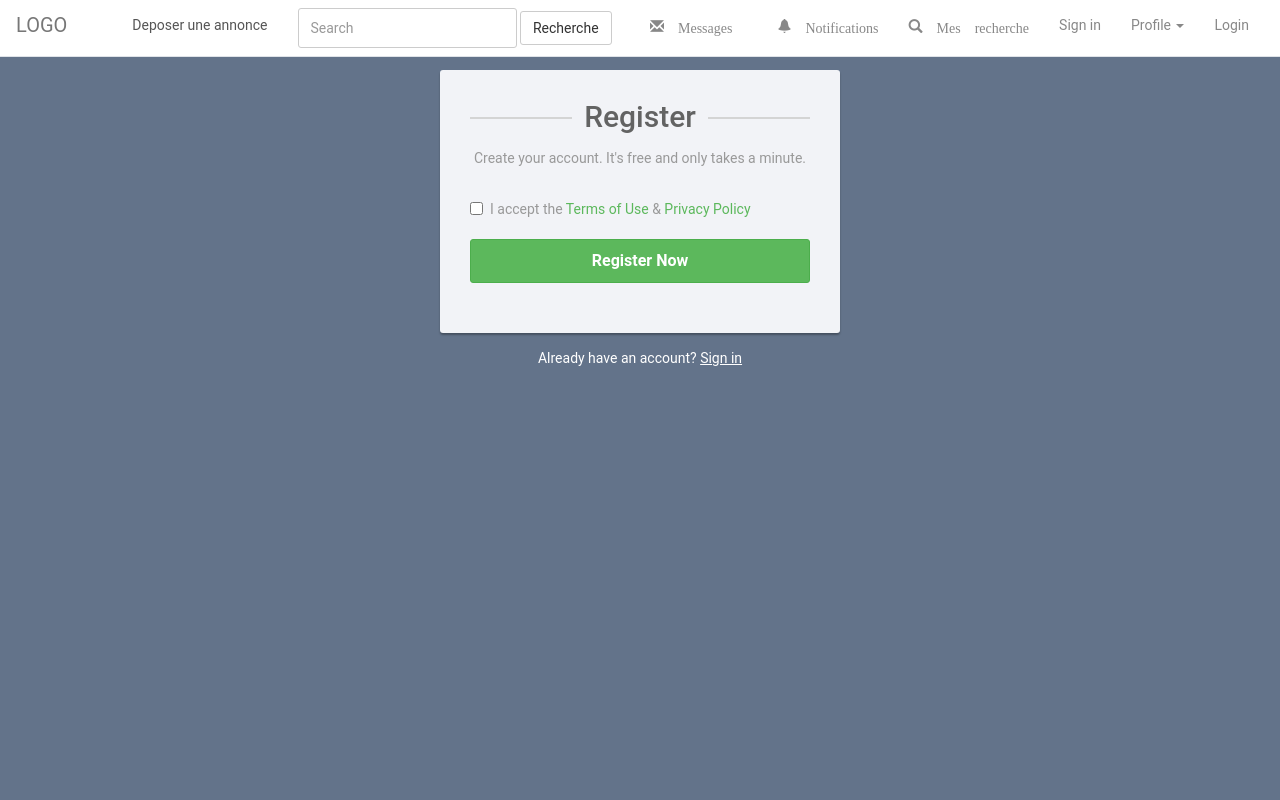
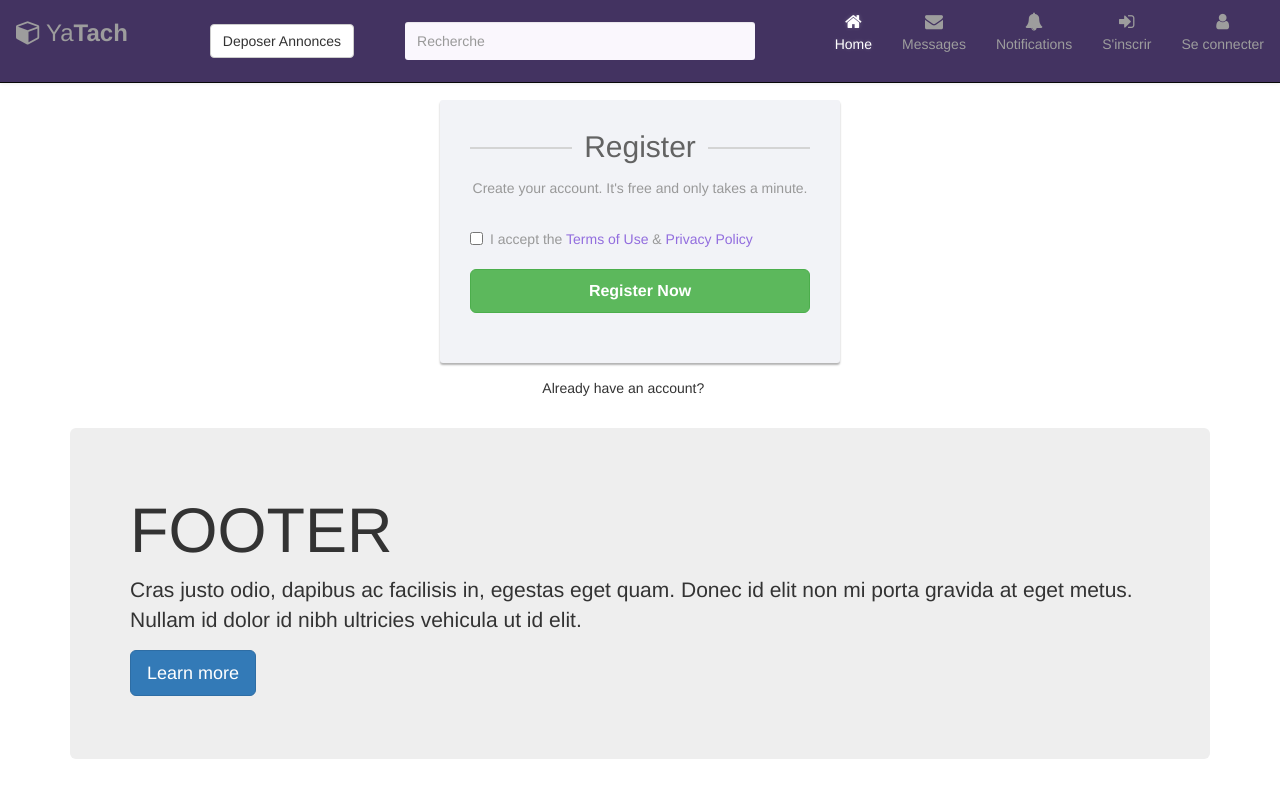
Before and after one commit to wafistos1/Ecommerce_project, a Django app: template Mysite/accounts/templates/accounts/user.html in a window 1280 px wide. Run offline with Django 3.2, Linux system fonts and the light colour scheme; the template is opened without the code that fills it, so the values that code supplies are empty; some libraries are stand-ins or nearby versions.

Commit message:
add new navbar and login modal

```diff
--- a/Mysite/accounts/templates/accounts/user.html
+++ b/Mysite/accounts/templates/accounts/user.html
@@ -21,10 +21,7 @@
         </div>
 
     </form>
-	<div class="text-center">Already have an account? <a href="{% url 'login' %}">Sign in</a></div>
+	<div class="text-center">Already have an account? <a href="#myModal"  data-toggle="modal"> login</a></div>
 </div>
 
 {% endblock content %}
-
-{% block footer %}
-{% endblock footer %}
--- a/Mysite/accounts/urls.py
+++ b/Mysite/accounts/urls.py
@@ -7,7 +7,10 @@
 # Mettre ca temporairement ( )
 urlpatterns = [
 path('', views.home, name='home'),
-path('accounts/login', views.login, name='login'),
+
+# path('login/', auth_views.LoginView.as_view(template_name='register/login.html'), name='login'),
+# path('logout/', auth_views.LogoutView.as_view(template_name='register/logout.html'), name='logout'),
+
 path('accounts/user', views.register, name='register'),
 
 ]
--- a/Mysite/static/css/custom.css
+++ b/Mysite/static/css/custom.css
@@ -1,3 +1,6 @@
+body {
+	font-family: 'Varela Round', sans-serif;
+}
 .modal-login {
 	color: #636363;
 	width: 350px;
@@ -51,7 +54,7 @@
 	height: 95px;
 	border-radius: 50%;
 	z-index: 9;
-	background: #60c7c1;
+	background: #433361;
 	padding: 15px;
 	box-shadow: 0px 2px 2px rgba(0, 0, 0, 0.1);
 }
@@ -64,14 +67,14 @@
 .modal-login .btn {
 	color: #fff;
 	border-radius: 4px;
-	background: #60c7c1;
+	background: #433361;
 	text-decoration: none;
 	transition: all 0.4s;
 	line-height: normal;
 	border: none;
 }
 .modal-login .btn:hover, .modal-login .btn:focus {
-	background: #45aba6;
+	background: #24183d;
 	outline: none;
 }
 .trigger-btn {
@@ -79,181 +82,10 @@
 	margin: 100px auto;
 }
 
-.content-block {
-	margin-top: 30px;
-}
 
-.categories {
-	height: 500px;
-}
 
-.info {
-	height: 500px;
-}
 
-body{
-	font-family: 'Varela Round', sans-serif;
-}
-.form-control {
-	box-shadow: none;
-	border-radius: 4px;
-}
-.form-control:focus {
-	border-color: #5c6ac4;
-	box-shadow: 0 0 8px rgba(0,0,0,0.1);
-}
-.navbar-header.col {
-	padding: 0 !important;
-}
-.navbar {
-	background: #fff;
-	padding-left: 16px;
-	padding-right: 16px;
-	border-bottom: 1px solid #dfe3e8;
-	border-radius: 0;
-}
-.nav-link img {
-	border-radius: 50%;
-	width: 36px;
-	height: 36px;
-	margin: -8px 0;
-	float: left;
-	margin-right: 10px;
-}
-.navbar .navbar-brand, .navbar .navbar-brand:hover, .navbar .navbar-brand:focus {
-	padding-left: 0;
-	font-size: 20px;
-	padding-right: 50px;
-}
-.navbar .navbar-brand b {
-	font-weight: bold;
-	color: #5c6ac4;
-}
-.navbar .form-inline {
-	display: inline-block;
-}
-.navbar ul.nav li {
-	position: relative;
-}
-.navbar ul.nav li a {
-	color: #888;
-}
-.search-box {
-	position: relative;
-}
-.search-box input {
-	padding-right: 35px;
-	border-color: #dfe3e8;
-	border-radius: 4px !important;
-	box-shadow: none
-}
-.search-box .input-group-addon {
-	min-width: 35px;
-	border: none;
-	background: transparent;
-	position: absolute;
-	right: 0;
-	z-index: 9;
-	padding: 7px;
-	height: 100%;
-}
-.search-box i {
-	color: #a0a5b1;
-	font-size: 19px;
-}
-.navbar .nav .btn-primary, .navbar .nav .btn-primary:active {
-	color: #fff;
-	background: #5c6ac4;
-	padding-top: 8px;
-	padding-bottom: 6px;
-	border-radius: 4px;
-	vertical-align: middle;
-	border: none;
-	min-width: 120px;
-	margin-top: 8px;
-}
-.navbar .navbar-right li:first-child a {
-	padding-right: 30px;
-}
-.navbar .nav .btn-primary:hover, .navbar .nav .btn-primary:focus {
-	color: #fff;
-	outline: none;
-	background: #5765c1;
-}
-.search-box .btn span {
-	transform: scale(0.9);
-	display: inline-block;
-}
-.navbar .nav-item i {
-	font-size: 18px;
-}
-.navbar .dropdown-item i {
-	font-size: 16px;
-	min-width: 22px;
-}
-.navbar ul.nav li.active a, .navbar ul.nav li.open > a {
-	background: transparent !important;
-}
-.navbar .dropdown-menu {
-	border-radius: 1px;
-	border-color: #e5e5e5;
-	box-shadow: 0 2px 8px rgba(0,0,0,.05);
-}
-.navbar .nav .dropdown-menu li a, .navbar .nav .dropdown-menu li a:hover, .navbar .nav .dropdown-menu li a:focus {
-	padding: 8px 20px;
-	line-height: normal;
-}
-.navbar .navbar-form {
-	border: none;
-}
-.navbar .navbar-form-wrapper {
-	padding: 0 15px;
-}
-.navbar .login-form label {
-	color: #888;
-	font-weight: normal;
-}
-.navbar .dropdown-menu.login-form {
-	width: 280px;
-	padding: 20px;
-	left: auto;
-	right: 0;
-	font-size: 14px;
-}
-.navbar .nav .dropdown-menu.login-form a {
-	padding: 0 !important;
-	color: #5c6ac4;
-	font-weight: normal;
-}
-.navbar .nav .dropdown-menu.login-form a:hover{
-	text-decoration: underline;
-}
-.navbar .dropdown-menu.login-form .checkbox-inline {
-	margin-top: 10px;
-}
-@media (min-width: 1200px){
-	.form-inline .input-group {
-		width: 300px;
-		margin-left: 30px;
-	}
-}
-@media (max-width: 768px){
-	.navbar .dropdown-menu.login-form {
-		width: 100%;
-		padding: 10px 15px;
-		background: transparent;
-		border: none;
-	}
-	.navbar .form-inline {
-		display: block;
-	}
-	.navbar .input-group {
-		width: 100%;
-	}
-	.navbar .nav .btn-primary, .navbar .nav .btn-primary:active {
-		display: block;
-	}
-}
+
 
 body{
 	padding-top: 20px;
@@ -276,6 +108,7 @@
 	width: 400px;
 	margin: 0 auto;
 	padding: 30px 0;
+	margin-top: 50px;
 }
 .signup-form h2{
 	color: #636363;
@@ -337,9 +170,192 @@
 	text-decoration: none;
 }
 .signup-form form a{
-	color: #5cb85c;
+	color: #926dde;
 	text-decoration: none;
 }
 .signup-form form a:hover{
 	text-decoration: underline;
 }
+
+
+
+
+
+body{
+	background: #eeeeee;
+	font-family: 'Varela Round', sans-serif;
+}
+.form-inline {
+	display: inline-block;
+}
+.navbar-header.col {
+	padding: 0 !important;
+}
+.navbar {
+	color: #fff;
+	background: #926dde;
+	padding: 5px 16px;
+	border-radius: 0;
+	border: none;
+	box-shadow: 0 0 4px rgba(0,0,0,.1);
+}
+.navbar img {
+	border-radius: 50%;
+	width: 36px;
+	height: 36px;
+	margin-right: 10px;
+}
+.navbar .navbar-brand {
+	color: #efe5ff;
+	padding-left: 0;
+	padding-right: 50px;
+	font-size: 24px;
+}
+.navbar .navbar-brand:hover, .navbar .navbar-brand:focus {
+	color: #fff;
+}
+.navbar .navbar-brand i {
+	font-size: 25px;
+	margin-right: 5px;
+}
+.search-box {
+	position: relative;
+}
+.search-box input {
+	padding-right: 35px;
+	min-height: 38px;
+	border: none;
+	background: #faf7fd;
+	border-radius: 3px !important;
+}
+.search-box input:focus {
+	background: #fff;
+	box-shadow: none;
+}
+.search-box .input-group-addon {
+	min-width: 35px;
+	border: none;
+	background: transparent;
+	position: absolute;
+	right: 0;
+	z-index: 9;
+	padding: 10px 7px;
+	height: 100%;
+}
+.search-box i {
+	color: #a0a5b1;
+	font-size: 19px;
+}
+.navbar .nav-item i {
+	font-size: 18px;
+}
+.navbar .nav-item span {
+	position: relative;
+	top: 3px;
+}
+.navbar .nav > li a {
+	color: #efe5ff;
+	padding: 8px 15px;
+	font-size: 14px;
+}
+.navbar .nav > li a:hover, .navbar .nav > li a:focus {
+	color: #fff;
+	text-shadow: 0 0 4px rgba(255,255,255,0.3);
+}
+.navbar .nav > li > a > i {
+	display: block;
+	text-align: center;
+}
+.navbar .dropdown-item i {
+	font-size: 16px;
+	min-width: 22px;
+}
+.navbar .dropdown-item .material-icons {
+	font-size: 21px;
+	line-height: 16px;
+	vertical-align: middle;
+	margin-top: -2px;
+}
+.navbar .nav-item.open > a, .navbar .nav-item.open > a:hover, .navbar .nav-item.open > a:focus {
+	color: #fff;
+	background: none !important;
+}
+.navbar .dropdown-menu {
+	border-radius: 1px;
+	border-color: #e5e5e5;
+	box-shadow: 0 2px 8px rgba(0,0,0,.05);
+}
+.navbar .dropdown-menu li a {
+	color: #777 !important;
+	padding: 8px 20px;
+	line-height: normal;
+}
+.navbar .dropdown-menu li a:hover, .navbar .dropdown-menu li a:focus {
+	color: #333 !important;
+	background: transparent !important;
+}
+.navbar .nav .active a, .navbar .nav .active a:hover, .navbar .nav .active a:focus {
+	color: #fff;
+	text-shadow: 0 0 4px rgba(255,255,255,0.2);
+	background: transparent !important;
+}
+.navbar .nav .user-action {
+	padding: 9px 15px;
+}
+.navbar .navbar-toggle {
+	border-color: #fff;
+}
+.navbar .navbar-toggle .icon-bar {
+	background: #fff;
+}
+.navbar .navbar-toggle:focus, .navbar .navbar-toggle:hover {
+	background: transparent;
+}
+.navbar .navbar-nav .open .dropdown-menu {
+	background: #faf7fd;
+	border-radius: 1px;
+	border-color: #faf7fd;
+	box-shadow: 0 2px 8px rgba(0,0,0,.05);
+}
+.navbar .divider {
+	background-color: #e9ecef !important;
+}
+@media (min-width: 1200px){
+	.form-inline .input-group {
+		width: 350px;
+		margin-left: 30px;
+	}
+}
+@media (max-width: 1199px){
+	.navbar .nav > li > a > i {
+		display: inline-block;
+		text-align: left;
+		min-width: 30px;
+		position: relative;
+		top: 4px;
+	}
+	.navbar .navbar-collapse {
+		border: none;
+		box-shadow: none;
+		padding: 0;
+	}
+	.navbar .navbar-form {
+		border: none;
+		display: block;
+		margin: 10px 0;
+		padding: 0;
+	}
+	.navbar .navbar-nav {
+		margin: 8px 0;
+	}
+	.navbar .navbar-toggle {
+		margin-right: 0;
+	}
+	.input-group {
+		width: 100%;
+	}
+}
+
+#navbarcolor {
+	background-color: #433361;
+}
--- a/Mysite/templates/base.html
+++ b/Mysite/templates/base.html
@@ -9,96 +9,62 @@
   <!-- Latest compiled and minified CSS -->
   <meta name="viewport" content="width=device-width, initial-scale=1">
   <link rel="stylesheet" href="https://maxcdn.bootstrapcdn.com/bootstrap/3.4.1/css/bootstrap.min.css">
-  <link rel="stylesheet" href="{% static 'css/custom.css' %}"
-
-  {% block title %}<title>Document</title>{% endblock title %}
+  <link rel="stylesheet" href="{% static 'css/custom.css' %}" >
+  {% block title %}
+  <title>Document</title>
+  <link href="https://fonts.googleapis.com/css?family=Roboto|Varela+Round" rel="stylesheet">
+<link rel="stylesheet" href="https://fonts.googleapis.com/icon?family=Material+Icons">
+<link rel="stylesheet" href="https://maxcdn.bootstrapcdn.com/font-awesome/4.7.0/css/font-awesome.min.css">
+<link rel="stylesheet" href="https://maxcdn.bootstrapcdn.com/bootstrap/3.3.7/css/bootstrap.min.css">
+  {% endblock title %}
 </head>
 
 <body>
   {% block navbar %}
   <div class="container">
-    <nav class="navbar navbar-default navbar-fixed-top">
-      <div class="container-fluid">
-        <!-- Brand and toggle get grouped for better mobile display -->
-        <div class="navbar-header">
-          <button type="button" class="navbar-toggle collapsed" data-toggle="collapse"
-            data-target="#bs-example-navbar-collapse-1" aria-expanded="false">
-            <span class="sr-only">Toggle navigation</span>
+    <nav id="navbarcolor" class="navbar navbar-inverse navbar-expand-xl navbar-dark navbar-fixed-top">
+      <div class="navbar-header d-flex col">
+        <a class="navbar-brand" href="#"><i class="fa fa-cube"></i>Ya<b>Tach</b></a>
+        <button type="button" data-target="#navbarCollapse" data-toggle="collapse" class="navbar-toggle navbar-toggler ml-auto">
+          <span class="navbar-toggler-icon"></span>
           <span class="icon-bar"></span>
           <span class="icon-bar"></span>
           <span class="icon-bar"></span>
         </button>
-          <a class="navbar-brand" href="#">LOGO</a>
       </div>
+      <!-- Collection of nav links, forms, and other content for toggling -->
+      <div id="navbarCollapse" class="collapse navbar-collapse justify-content-start">
+        <form class="navbar-form form-inline">
+          <div class="btn btn-lg">
+            <button href="#" class="btn btn-default btn" >Deposer Annonces</button>
+          </div>
+          <div class="input-group search-box">
+            <input type="text" id="search" class="form-control" placeholder="Recherche">
+            <span class="input-group-addon"><i class="material-icons">&#xE8B6;</i></span>
+          </div>
+        </form>
+        <ul class="nav navbar-nav navbar-right ml-auto">
+          <li class="nav-item active"><a href="{% url 'home' %}" class="nav-link"><i class="fa fa-home"></i><span>Home</span></a></li>
+          <li class="nav-item"><a href="#" class="nav-link"><i class="fa fa-envelope"></i><span>Messages</span></a></li>
+          <li class="nav-item"><a href="#" class="nav-link"><i class="fa fa-bell"></i><span>Notifications</span></a></li>
 
-        <!-- Collect the nav links, forms, and other content for toggling -->
-        <div class="collapse navbar-collapse" id="bs-example-navbar-collapse-1">
-          <ul class="nav navbar-nav ">
-            <li class="active"><a href="#">Deposer une annonce <span class="sr-only">(current)</span></a></li>
-
-          </ul>
-          <form class="navbar-form navbar-left">
-            <div class="form-group">
-              <input type="text" class="form-control" placeholder="Search">
-            </div>
-            <button type="submit" class="btn btn-default">Recherche</button>
-          </form>
-          <ul class="nav navbar-nav navbar-right">
-            <li>
-              <a href="#" class="glyphicon glyphicon-envelope lg"> Messages</a>
-            </li>
-            <li>
-              <a href="#" class="glyphicon glyphicon-bell lg"> Notifications</a>
-            </li>
-            <li>
-              <a href="#" class="glyphicon glyphicon-search lg"> Mes recherche</a>
-            </li>
-            <li>
-              <a href="{% url 'register' %}" > Sign in</a>
-            </li>
-
-            <li class="dropdown">
-              <a href="#" class="dropdown-toggle" data-toggle="dropdown" role="button" aria-haspopup="true"
-                aria-expanded="false">Profile <span class="caret"></span></a>
+          {% if user.is_authenficated %}
+          <li class="nav-item dropdown">
+            <a href="#" data-toggle="dropdown" class="nav-link dropdown-toggle user-action"><img src="https://www.tutorialrepublic.com/examples/images/avatar/3.jpg" class="avatar" alt="Avatar"> Antonio Moreno <b class="caret"></b></a>
             <ul class="dropdown-menu">
-                <li><a href="#">logout</a></li>
-                <li><a href="#">Compte</a></li>
-                <li><a href="#">Favoris</a></li>
-                <li role="separator" class="divider"></li>
-                <li><a href="#">Separated link</a></li>
+              <li><a href="#" class="dropdown-item"><i class="fa fa-user-o"></i> Profile</a></li>
+              <li><a href="#" class="dropdown-item"><i class="fa fa-calendar-o"></i> Calendar</a></li>
+              <li><a href="#" class="dropdown-item"><i class="fa fa-sliders"></i> Settings</a></li>
+              <li class="divider dropdown-divider"></li>
+              <li><a href="#" class="dropdown-item"><i class="material-icons">&#xE8AC;</i> Logout</a></li>
             </ul>
           </li>
-            <li>
-              <li class="nav-item">
-                <a data-toggle="dropdown" class="nav-link dropdown-toggle" href="#">Login</a>
-                <ul class="dropdown-menu login-form">
-                  <li>
-                    <form action="/examples/actions/confirmation.php" method="post">
-                      <div class="form-group">
-                        <label>Username</label>
-                        <input type="text" class="form-control" required="required">
+          {% else %}
+          <li class="nav-item"><a href="{% url 'register' %}" class="nav-link"><i class="fa fa-sign-in"></i><span>S'inscrir</span></a></li>
+          <li class="nav-item"><a href="#myModal" class="nav-link" data-toggle="modal"><i class="fa fa-user"></i><span>Se connecter</span></a></li>
+          {% endif%}
+        </ul>
       </div>
-                      <div class="form-group">
-                        <div class="clearfix">
-                          <label>Password</label>
-                          <a href="#" class="pull-right text-muted"><small>Forgot?</small></a>
-                        </div>
-
-                        <input type="password" class="form-control" required="required">
-                      </div>
-                      <input type="submit" class="btn btn-primary btn-block" value="Login">
-                    </form>
-                  </li>
-                </ul>
-              </li>
-
-
-
-
-            </li>
-          </ul>
-        </div><!-- /.navbar-collapse -->
-      </div><!-- /.container-fluid -->
     </nav>
     {% endblock navbar %}
 
@@ -132,8 +98,7 @@
               <div class="thumbnail">
 
                 <img data-src="holder.js/300x200" alt="300x200"
-                  style="width: 300px; height: 165px;float:left;padding-right:10px" src="#"
-                  class="img-responsive">
+                  style="width: 300px; height: 165px;float:left;padding-right:10px" src="#" class="img-responsive">
                 <div class="caption">
                   <h3>Thumbnail label</h3>
 
@@ -146,8 +111,7 @@
               <div class="thumbnail">
 
                 <img data-src="holder.js/300x200" alt="300x200"
-                  style="width: 300px; height: 165px;float:left;padding-right:10px" src="#"
-                  class="img-responsive">
+                  style="width: 300px; height: 165px;float:left;padding-right:10px" src="#" class="img-responsive">
                 <div class="caption">
                   <h3>Thumbnail label</h3>
 
@@ -167,6 +131,7 @@
         </div>
       </div>
     </div>
+
     {% endblock content %}
 
 
@@ -181,6 +146,36 @@
         Nullam id dolor id nibh ultricies vehicula ut id elit.</p>
       <p><a class="btn btn-primary btn-lg" href="#" role="button">Learn more</a></p>
     </div>
+    <!-- Modal HTML -->
+    <div id="myModal" class="modal fade">
+      <div class="modal-dialog modal-login">
+        <div class="modal-content">
+          <div class="modal-header">
+            <div class="avatar">
+              <img src="/examples/images/avatar.png" alt="Avatar">
+            </div>
+            <h4 class="modal-title">Member Login</h4>
+            <button type="button" class="close" data-dismiss="modal" aria-hidden="true">&times;</button>
+          </div>
+          <div class="modal-body">
+            <form action="/examples/actions/confirmation.php" method="post">
+              <div class="form-group">
+                <input type="text" class="form-control" name="username" placeholder="Username" required="required">
+              </div>
+              <div class="form-group">
+                <input type="password" class="form-control" name="password" placeholder="Password" required="required">
+              </div>
+              <div class="form-group">
+                <button type="submit" class="btn btn-primary btn-lg btn-block login-btn">Login</button>
+              </div>
+            </form>
+          </div>
+          <div class="modal-footer">
+            <a href="#">Forgot Password?</a>
+          </div>
+        </div>
+      </div>
+    </div>
     {% endblock footer %}
   </div>
 
```
Also changed, not shown: Mysite/accounts/views.py (+26 -4 lines). Lines whose indentation alone changed are shown as unchanged.
